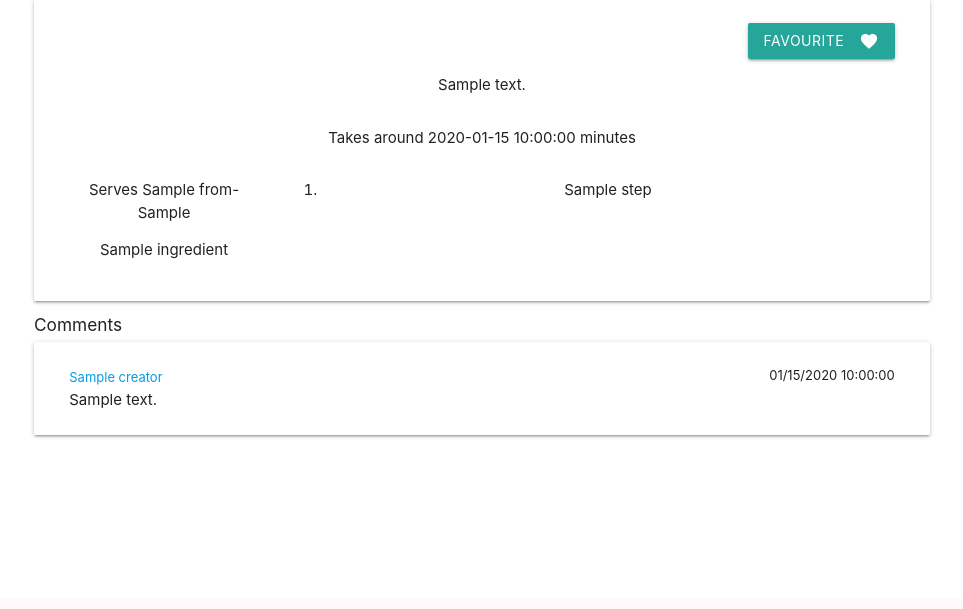
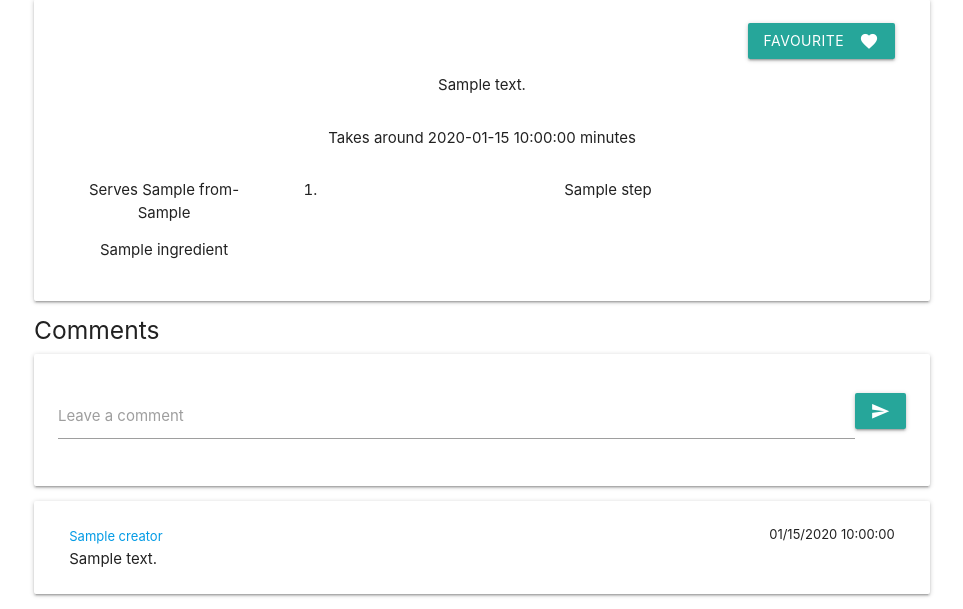
Before and after one commit to DavidMorgan92/cookbook, a Flask app: template templates/recipes/details.html in a window 1280 px wide. Shown: the part 202-811 px from the top of the page, without its empty margins (158-1121 px from the left). Before the commit the page ends 640 px from the top, so only its background shows below. Run offline with Flask 3, Linux system fonts and the light colour scheme; the visitor is signed in with stand-in values (Sample User, id 1); the template is opened without the code that fills it: most values are stand-ins (such as "Sample title", 1, 10 or a date in 2020); some libraries are stand-ins or nearby versions.

Commit message:
Display recipe comments

```diff
--- a/templates/recipes/details.html
+++ b/templates/recipes/details.html
@@ -70,8 +70,32 @@
     </div>
 </div>
 
-<h6>Comments</h6>
+<h5>Comments</h5>
 
+{% if recipe.comments|length == 0 %}
+<h6 class="center">This recipe has no comments. Be the first!</h6>
+{% endif %}
+
+<div class="row card-panel">
+    {% if is_logged_in() %}
+    <!-- Comment form -->
+    <form action="">
+        <div class="input-field d-flex">
+            <input type="text" name="text" id="text" class="validate" required maxlength="50">
+            <label for="text">Leave a comment</label>
+
+            <button type="submit" class="btn">
+                <i class="material-icons">send</i>
+            </button>
+        </div>
+    </form>
+    {% else %}
+    <!-- Link to login with redirect URL back to this page -->
+    <a href="{{ url_for('user_login', redirect_url=url_for(request.endpoint, **request.view_args)) }}">Log in to leave a comment</a>
+    {% endif %}
+</div>
+
+<!-- Comments -->
 {% for comment in recipe.comments %}
 <div class="row card-panel">
     <div class="col s6">
```
